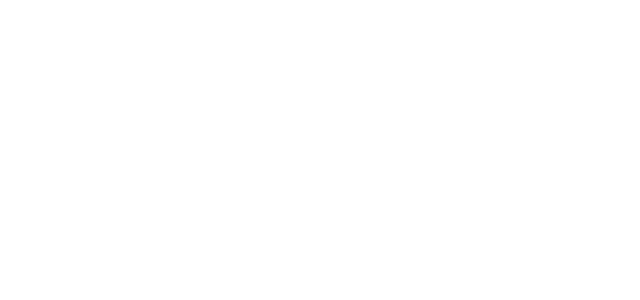
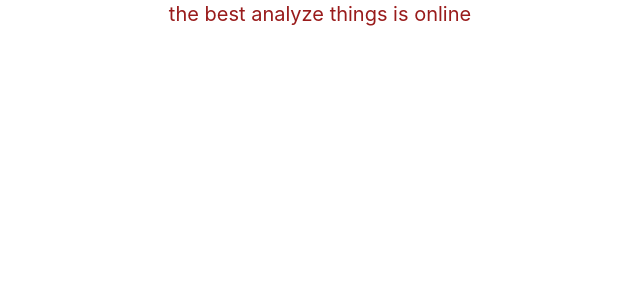
Before and after one commit to tchasinga/magazine-shopping, a React (Vite) app in the folder frontend/: page / in a window 1280 px wide. Shown: the top 300 px of the page, without its empty margins (320-960 px from the left). Built offline with nearby package versions, Linux system fonts and the light colour scheme.

Commit message:
New code is now adde

```diff
--- a/frontend/src/App.jsx
+++ b/frontend/src/App.jsx
@@ -3,7 +3,7 @@ function App() {
 
   return (
     <>
-
+       <h1 className="text-red-800 text-xl text-center">the best analyze things is online</h1>
     </>
   )
 }
```
